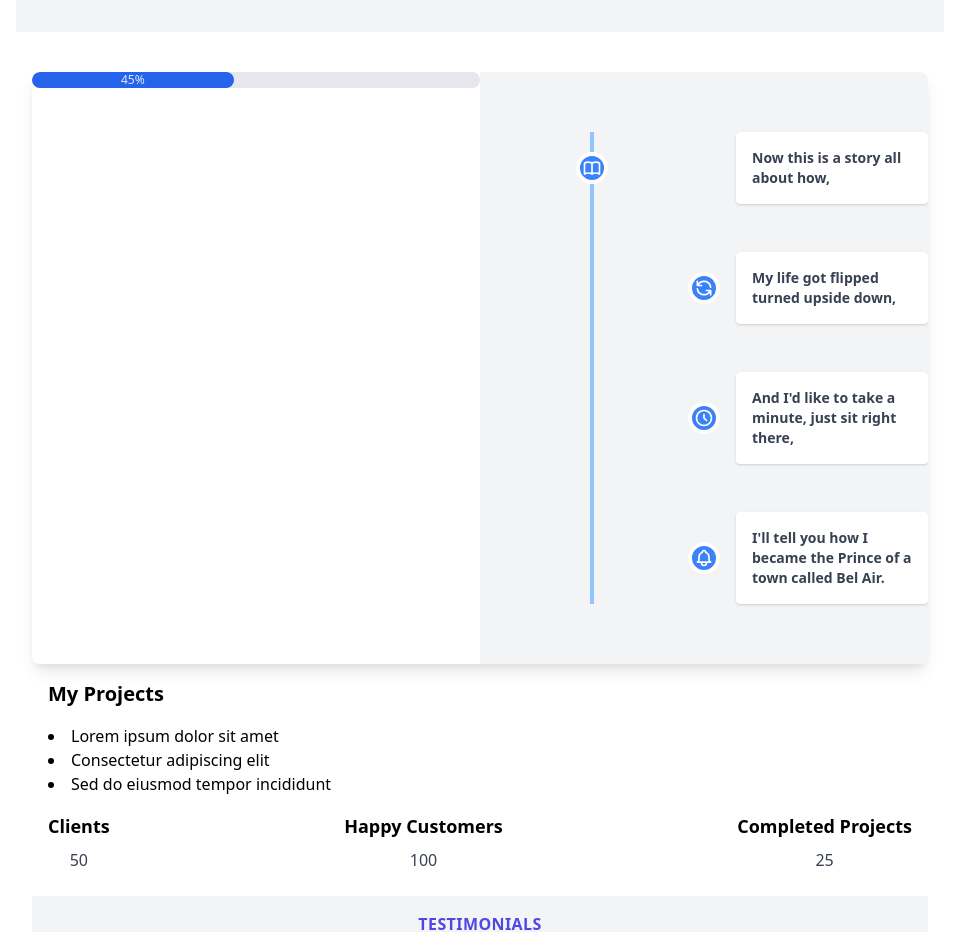
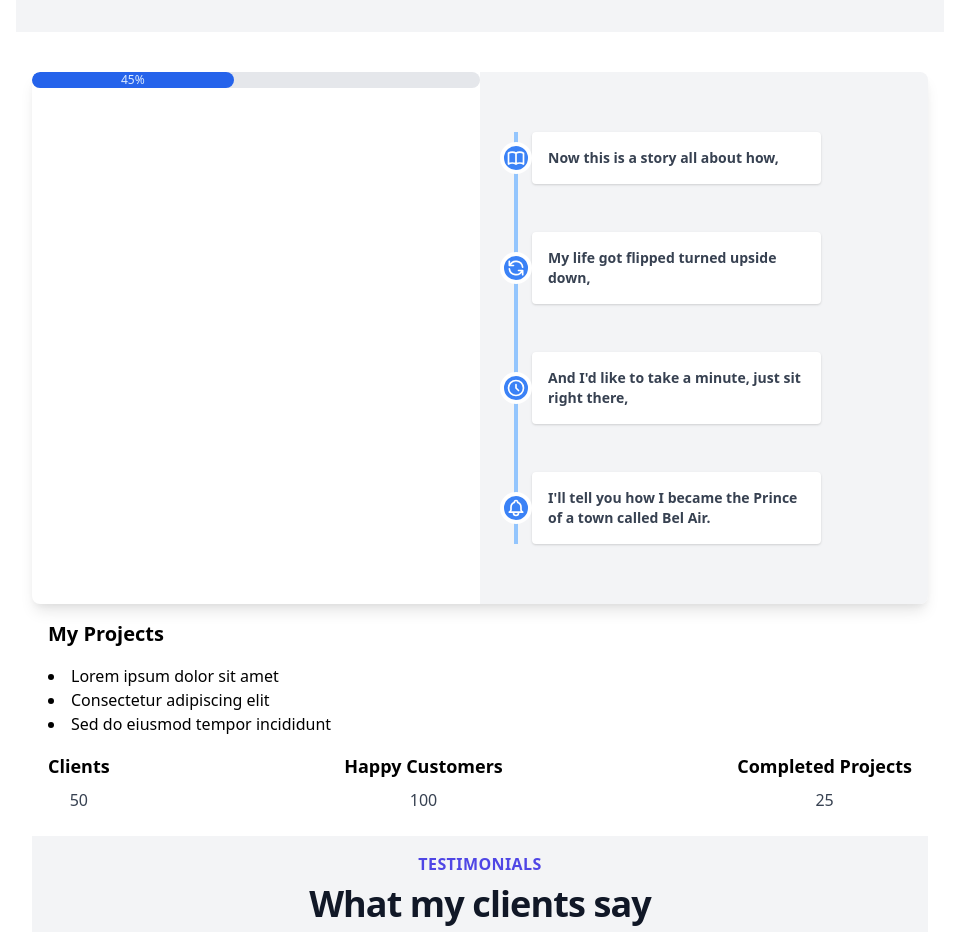
Before and after one commit to drisaden/brand, a plain HTML site: page index.html in a window 1280 px wide. Shown: the part 2260-3192 px from the top of the page, without its empty margins (0-959 px from the left). Drawn offline with nearby package versions, Linux system fonts and the light colour scheme; a small style sheet from the web is missing.

Commit message:
still on progress bar

```diff
--- a/index.html
+++ b/index.html
@@ -188,21 +188,21 @@
 
                                         <!-- Vertical bar running through middle -->
                                         <div
-                                            class="hidden sm:block w-1 bg-blue-300 absolute h-full left-1/4 transform -translate-x-1/2">
+                                            class="hidden sm:block w-1 bg-blue-300 absolute h-full left-9 transform -translate-x-1/2">
                                         </div>
 
                                         <!-- Left section, set by justify-start and sm:pr-8 -->
                                         <div class="mt-6 sm:mt-0 sm:mb-12">
                                             <div class="flex flex-col sm:flex-row items-center">
-                                                <div class="flex justify-end w-full mx-auto items-center">
-                                                    <div class="w-full sm:w-1/2 sm:pl-8">
+                                                <div class="ml-5 flex justify-start w-full mx-auto items-center">
+                                                    <div class="sm:w-full md:w-3/4 sm:pl-8">
                                                         <div class="p-4 bg-white rounded shadow">
                                                             Now this is a story all about how,
                                                         </div>
                                                     </div>
                                                 </div>
                                                 <div
-                                                    class="rounded-full bg-blue-500 border-white border-4 w-8 h-8 absolute left-1/4 -translate-y-4 sm:translate-y-0 transform -translate-x-1/2 flex items-center justify-center">
+                                                    class="rounded-full bg-blue-500 border-white border-4 w-8 h-8 absolute left-9 -translate-y-4 sm:translate-y-0 transform -translate-x-1/2 flex items-center justify-center">
                                                     <svg xmlns="http://www.w3.org/2000/svg" class="h-5 w-5 text-white"
                                                         fill="none" viewBox="0 0 24 24" stroke="currentColor">
                                                         <path stroke-linecap="round" stroke-linejoin="round"
@@ -216,15 +216,15 @@
                                         <!-- Right section, set by justify-end and sm:pl-8 -->
                                         <div class="mt-6 sm:mt-0 sm:mb-12">
                                             <div class="flex flex-col sm:flex-row items-center">
-                                                <div class="flex justify-end w-full mx-auto items-center">
-                                                    <div class="w-full sm:w-1/2 sm:pl-8">
+                                                <div class="ml-5 flex justify-start w-full mx-auto items-center">
+                                                    <div class="sm:w-full md:w-3/4 sm:pl-8">
                                                         <div class="p-4 bg-white rounded shadow">
                                                             My life got flipped turned upside down,
                                                         </div>
                                                     </div>
                                                 </div>
                                                 <div
-                                                    class="rounded-full bg-blue-500 border-white border-4 w-8 h-8 absolute left-1/2 -translate-y-4 sm:translate-y-0 transform -translate-x-1/2 flex items-center justify-center">
+                                                    class="rounded-full bg-blue-500 border-white border-4 w-8 h-8 absolute left-9 -translate-y-4 sm:translate-y-0 transform -translate-x-1/2 flex items-center justify-center">
                                                     <svg xmlns="http://www.w3.org/2000/svg" class="h-5 w-5 text-white"
                                                         fill="none" viewBox="0 0 24 24" stroke="currentColor">
                                                         <path stroke-linecap="round" stroke-linejoin="round"
@@ -238,15 +238,15 @@
                                         <!-- Left section, set by justify-start and sm:pr-8 -->
                                         <div class="mt-6 sm:mt-0 sm:mb-12">
                                             <div class="flex flex-col sm:flex-row items-center">
-                                                <div class="flex justify-end w-full mx-auto items-center">
-                                                    <div class="w-full sm:w-1/2 sm:pl-8">
+                                                <div class="ml-5 flex justify-start w-full mx-auto items-center">
+                                                    <div class="sm:w-full md:w-3/4 sm:pl-8">
                                                         <div class="p-4 bg-white rounded shadow">
                                                             And I'd like to take a minute, just sit right there,
                                                         </div>
                                                     </div>
                                                 </div>
                                                 <div
-                                                    class="rounded-full bg-blue-500 border-white border-4 w-8 h-8 absolute left-1/2 -translate-y-4 sm:translate-y-0 transform -translate-x-1/2 flex items-center justify-center">
+                                                    class="rounded-full bg-blue-500 border-white border-4 w-8 h-8 absolute left-9 -translate-y-4 sm:translate-y-0 transform -translate-x-1/2 flex items-center justify-center">
                                                     <svg xmlns="http://www.w3.org/2000/svg" class="h-5 w-5 text-white"
                                                         fill="none" viewBox="0 0 24 24" stroke="currentColor">
                                                         <path stroke-linecap="round" stroke-linejoin="round"
@@ -260,8 +260,8 @@
                                         <!-- Right section, set by justify-end and sm:pl-8 -->
                                         <div class="mt-6 sm:mt-0">
                                             <div class="flex flex-col sm:flex-row items-center">
-                                                <div class="flex justify-end w-full mx-auto items-center">
-                                                    <div class="w-full sm:w-1/2 sm:pl-8">
+                                                <div class="ml-5 flex justify-start w-full mx-auto items-center">
+                                                    <div class="sm:w-full md:w-3/4 sm:pl-8">
                                                         <div class="p-4 bg-white rounded shadow">
                                                             I'll tell you how I became the Prince of a town called Bel
                                                             Air.
@@ -269,7 +269,7 @@
                                                     </div>
                                                 </div>
                                                 <div
-                                                    class="rounded-full bg-blue-500 border-white border-4 w-8 h-8 absolute left-1/2 -translate-y-4 sm:translate-y-0 transform -translate-x-1/2 flex items-center justify-center">
+                                                    class="rounded-full bg-blue-500 border-white border-4 w-8 h-8 absolute left-9 -translate-y-4 sm:translate-y-0 transform -translate-x-1/2 flex items-center justify-center">
                                                     <svg xmlns="http://www.w3.org/2000/svg" class="h-5 w-5 text-white"
                                                         fill="none" viewBox="0 0 24 24" stroke="currentColor">
                                                         <path stroke-linecap="round" stroke-linejoin="round"
```
